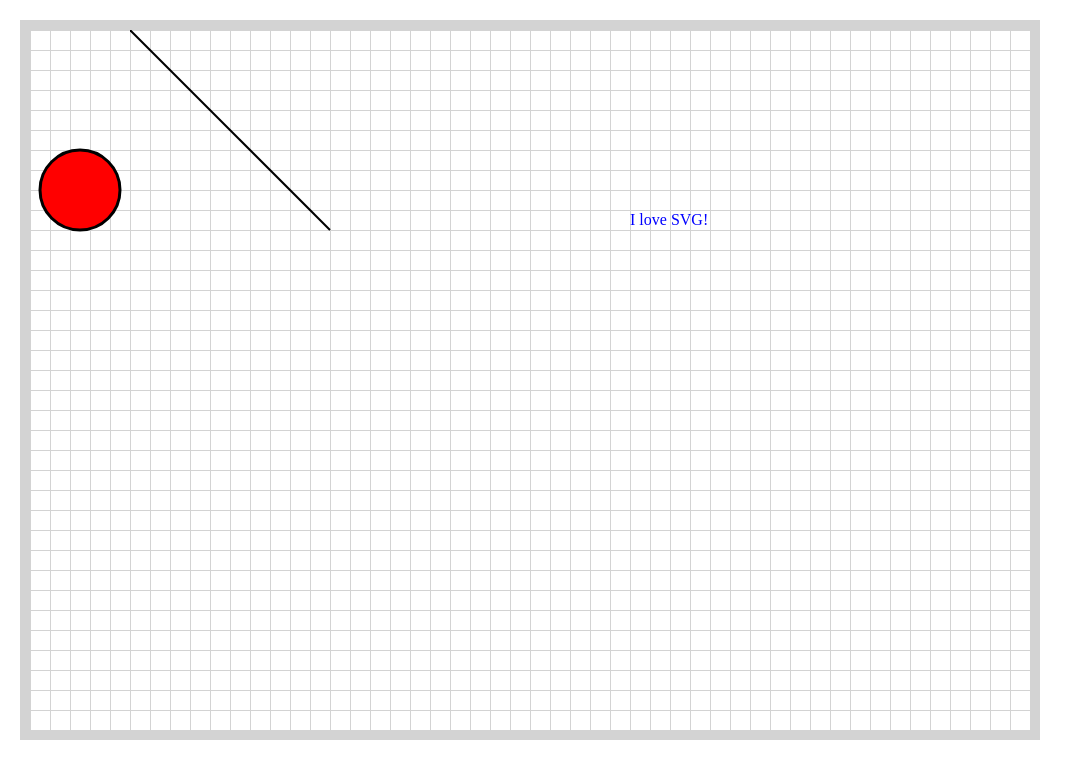
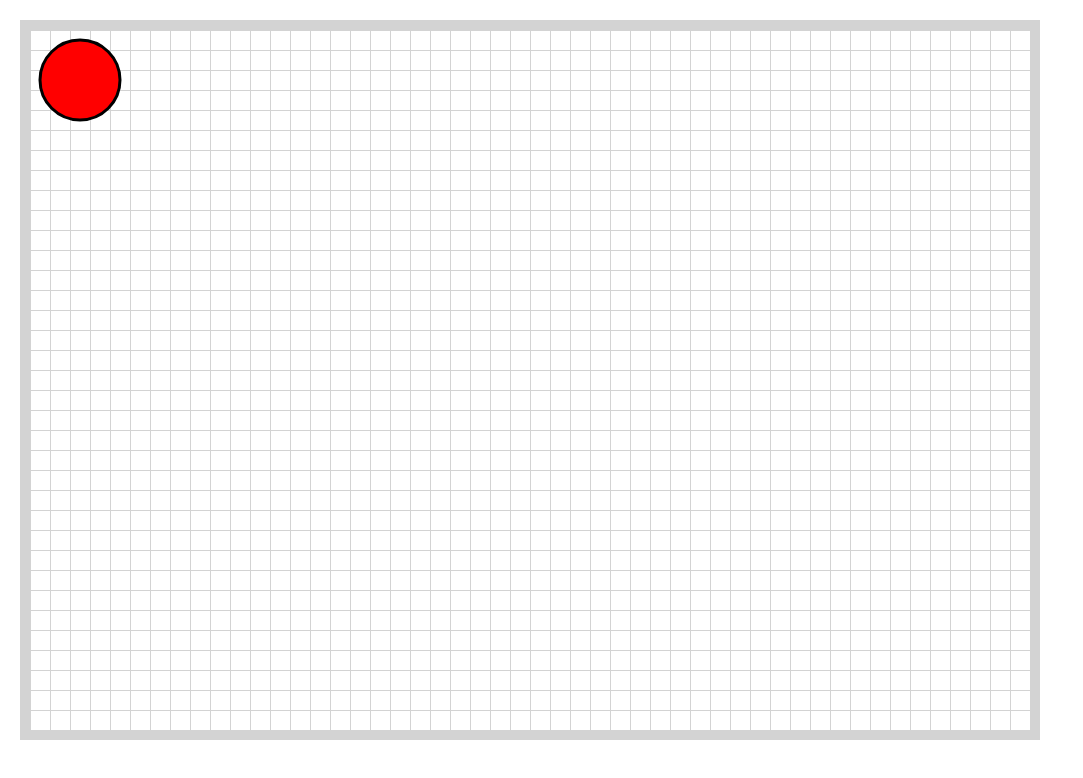
Before and after one commit to petterdaae/graphy, a React (Create React App) app: page / in a window 1280 px wide. Shown: the top 778 px of the page, without its empty margins (0-1083 px from the left). Built offline with nearby package versions, Linux system fonts and the light colour scheme.

Commit message:
Start on click to add node

```diff
--- a/src/App.tsx
+++ b/src/App.tsx
@@ -1,9 +1,16 @@
+import { useState } from "react";
 import Workboard from "./components/Workboard";
 
 function App() {
+  const [nodes, setNodes] = useState([[50, 50, 0]]);
   return (
     <div>
-      <Workboard />
+      <Workboard
+        onClick={(e) => {
+          setNodes((prev) => [...prev, [e.pageX, e.pageY, prev.length]]);
+        }}
+        nodes={nodes}
+      />
     </div>
   );
 }
--- a/src/components/Workboard.tsx
+++ b/src/components/Workboard.tsx
@@ -1,4 +1,5 @@
 import styled from "@emotion/styled";
+import React from "react";
 
 const Wrapper = styled.div`
   margin: 20px;
@@ -11,6 +12,7 @@ const Wrapper = styled.div`
 `;
 
 const StyledWorkboard = styled.div`
+  position: relative;
   height: 3000px;
   width: 3000px;
 
@@ -19,34 +21,27 @@ const StyledWorkboard = styled.div`
     linear-gradient(to bottom, lightgrey 1px, transparent 1px);
 `;
 
-function Workboard() {
+interface Props {
+  onClick: (e: React.MouseEvent<HTMLElement>) => void;
+  nodes: number[][];
+}
+
+function Workboard(props: Props) {
   return (
     <Wrapper>
-      <StyledWorkboard>
-        <svg height="100" width="100">
-          <circle
-            cx="50"
-            cy="50"
-            r="40"
-            stroke="black"
-            stroke-width="3"
-            fill="red"
-          />
-        </svg>
-        <svg height="210" width="500">
-          <line
-            x1="0"
-            y1="0"
-            x2="200"
-            y2="200"
-            stroke="black"
-            stroke-width="2"
-          />
-        </svg>
-        <svg height="30" width="200">
-          <text x="0" y="15" fill="blue">
-            I love SVG!
-          </text>
+      <StyledWorkboard onClick={props.onClick}>
+        <svg height="3000" width="3000">
+          {props.nodes.map((node) => (
+            <circle
+              key={node[2]}
+              cx={node[0]}
+              cy={node[1]}
+              r="40"
+              stroke="black"
+              strokeWidth="3"
+              fill="red"
+            />
+          ))}
         </svg>
       </StyledWorkboard>
     </Wrapper>
```
